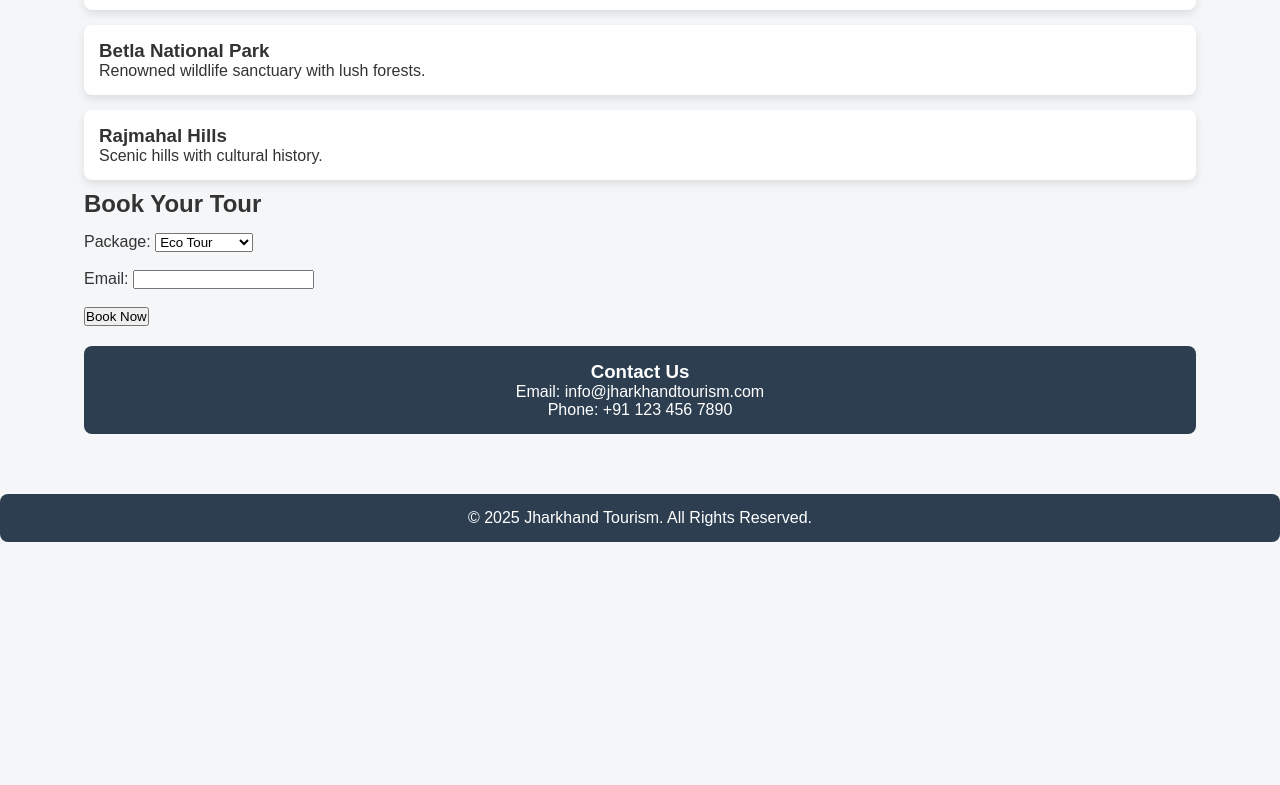
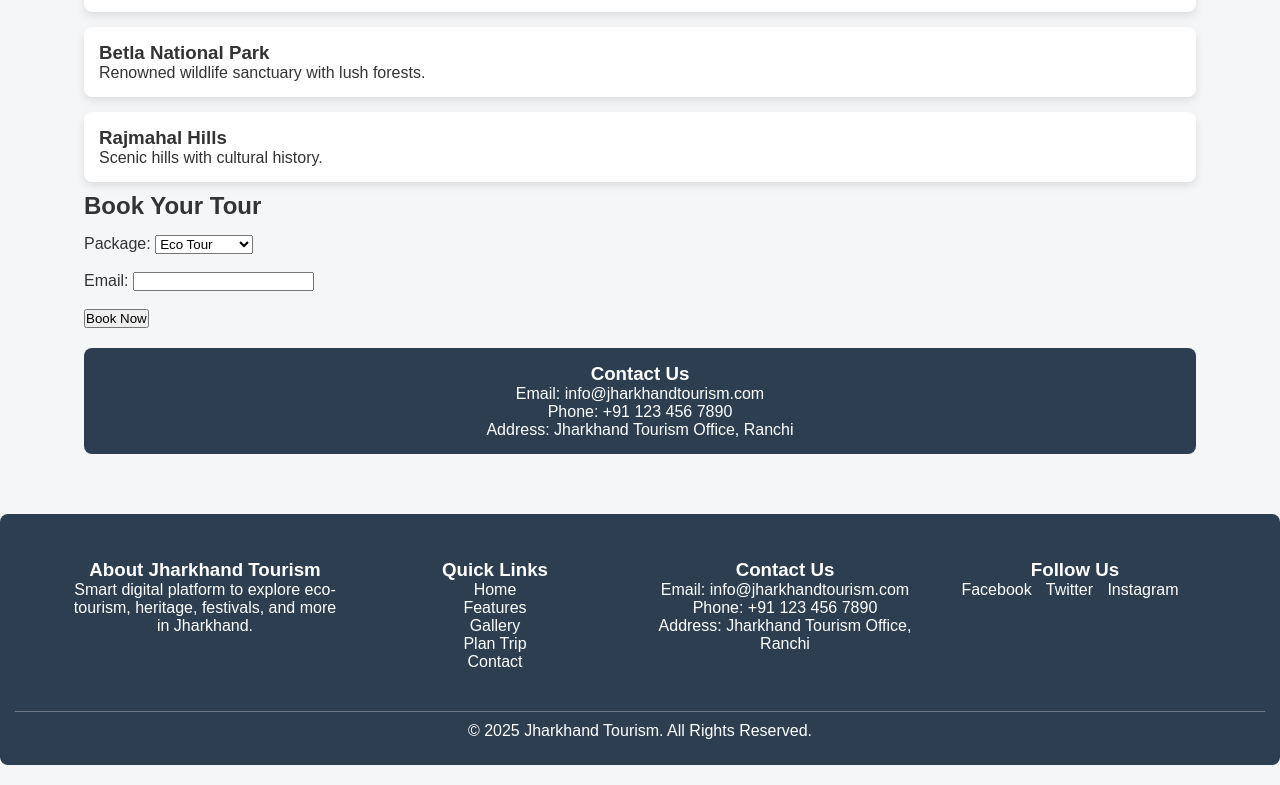
Before and after one commit to shivanireddyyy2211-arch/-explore---smart---jharkhand---tourism, a plain HTML site: page index.html in a window 1280 px wide. Shown: the part 2503-3288 px from the top of the page. Before the commit the page ends 3065 px from the top, so only its background shows below. Drawn offline with nearby package versions, Linux system fonts and the light colour scheme; some packages are replaced by stand-ins of ours; a script that the page names is missing.

Commit message:
Update index.html

```diff
--- a/index.html
+++ b/index.html
@@ -38,6 +38,8 @@ nav a:hover{background:#ddd;color:black;}
 .chat-message{padding:5px 8px;margin-bottom:5px;border-radius:10px;max-width:80%;word-wrap:break-word;}
 .chat-user{background:#3498db;color:#fff;align-self:flex-end;}
 .chat-bot{background:#bdc3c7;color:#2c3e50;align-self:flex-start;}
+footer a{text-decoration:none;color:#fff;}
+footer a:hover{text-decoration:underline;}
 </style>
 </head>
 <body>
@@ -117,9 +119,9 @@ nav a:hover{background:#ddd;color:black;}
 <section id="gallery" class="features">
 <h2>Photo Gallery & Virtual Tours</h2>
 <div class="gallery-container">
-<img src="images/ranchi_city.jpg" alt="Ranchi City">
-<img src="images/dassam_falls.jpg" alt="Dassam Falls">
-<img src="images/jagannath_temple.jpg" alt="Jagannath Temple">
+<img src="images/ranchi_city.jpg">
+<img src="images/dassam_falls.jpg">
+<img src="images/jagannath_temple.jpg">
 </div>
 </section>
 
@@ -173,11 +175,45 @@ Select spots and click "Generate Itinerary"
 <h3>Contact Us</h3>
 <p>Email: info@jharkhandtourism.com</p>
 <p>Phone: +91 123 456 7890</p>
+<p>Address: Jharkhand Tourism Office, Ranchi</p>
 </div>
 
 </div> <!-- container -->
 
-<footer>&copy; 2025 Jharkhand Tourism. All Rights Reserved.</footer>
+<!-- Updated Footer -->
+<footer>
+  <div style="display:flex;flex-wrap:wrap;justify-content:space-between;max-width:1200px;margin:auto;padding:20px;color:#fff;">
+    <div style="flex:1;min-width:200px;margin:10px;">
+      <h3>About Jharkhand Tourism</h3>
+      <p>Smart digital platform to explore eco-tourism, heritage, festivals, and more in Jharkhand.</p>
+    </div>
+    <div style="flex:1;min-width:200px;margin:10px;">
+      <h3>Quick Links</h3>
+      <ul style="list-style:none;padding:0;">
+        <li><a href="#home">Home</a></li>
+        <li><a href="#features">Features</a></li>
+        <li><a href="#gallery">Gallery</a></li>
+        <li><a href="#itinerary">Plan Trip</a></li>
+        <li><a href="#contact">Contact</a></li>
+      </ul>
+    </div>
+    <div style="flex:1;min-width:200px;margin:10px;">
+      <h3>Contact Us</h3>
+      <p>Email: info@jharkhandtourism.com</p>
+      <p>Phone: +91 123 456 7890</p>
+      <p>Address: Jharkhand Tourism Office, Ranchi</p>
+    </div>
+    <div style="flex:1;min-width:200px;margin:10px;">
+      <h3>Follow Us</h3>
+      <a href="#" style="color:#fff;margin-right:10px;">Facebook</a>
+      <a href="#" style="color:#fff;margin-right:10px;">Twitter</a>
+      <a href="#" style="color:#fff;margin-right:10px;">Instagram</a>
+    </div>
+  </div>
+  <div style="text-align:center;padding:10px;border-top:1px solid rgba(255,255,255,0.3);margin-top:10px;">
+    &copy; 2025 Jharkhand Tourism. All Rights Reserved.
+  </div>
+</footer>
 
 <!-- Chat Box -->
 <div class="chat-box">
@@ -203,58 +239,87 @@ const mainViewer = new PhotoSphereViewer.Viewer({
 
 // Map & 360° Spots
 const spots = [
-{name:'Ranchi', coords:[23.3441,85.3096], img:'images/ranchi_360.jpg'},
-{name:'Jamshedpur', coords:[22.8046,86.2029], img:'images/jamshedpur_360.jpg'},
-{name:'Dhanbad', coords:[23.7957,86.4304], img:'images/dhanbad_360.jpg'}
+  {name:'Ranchi', coords:[23.3441,85.3096], img:'images/ranchi_360.jpg'},
+  {name:'Jamshedpur', coords:[22.8046,86.2029], img:'images/jamshedpur_360.jpg'},
+  {name:'Dhanbad', coords:[23.7957,86.4304], img:'images/dhanbad_360.jpg'}
 ];
+
 const map = L.map('map').setView([23.6102,85.2799],7);
-L.tileLayer('https://{s}.tile.openstreetmap.org/{z}/{x}/{y}.png',{ attribution:'&copy; OpenStreetMap contributors'}).addTo(map);
-spots.forEach(s=>{
-  const marker=L.marker(s.coords).addTo(map);
-  marker.on('click',()=>mainViewer.setPanorama(s.img));
+L.tileLayer('https://{s}.tile.openstreetmap.org/{z}/{x}/{y}.png', {
+  attribution:'&copy; OpenStreetMap contributors'
+}).addTo(map);
+
+spots.forEach(s => {
+  const marker = L.marker(s.coords).addTo(map);
+  marker.on('click', () => mainViewer.setPanorama(s.img));
 });
 
 // Search & Filter
-const touristSpots = spots.concat([{ name:"Netarhat",type:"eco" }, { name:"Betla National Park",type:"eco" }, { name:"Dassam Falls",type:"eco" }]);
+const touristSpots = spots.concat([
+  { name:"Netarhat", type:"eco" },
+  { name:"Betla National Park", type:"eco" },
+  { name:"Dassam Falls", type:"eco" }
+]);
+
 const searchInput = document.getElementById('searchInput');
 const filterSelect = document.getElementById('filterSelect');
 const resultsContainer = document.getElementById('resultsContainer');
-function displayResults(){
+
+function displayResults() {
   const val = searchInput.value.toLowerCase();
   const filter = filterSelect.value;
-  resultsContainer.innerHTML="";
-  touristSpots.forEach(s=>{
-    if((s.name.toLowerCase().includes(val)) && (filter==='all'||s.type===filter)){
-      const card=document.createElement('div');
-      card.className='card';
-      card.innerHTML=<h3>${s.name}</h3>;
+  resultsContainer.innerHTML = "";
+  touristSpots.forEach(s => {
+    if ((s.name.toLowerCase().includes(val)) && (filter === 'all' || s.type === filter)) {
+      const card = document.createElement('div');
+      card.className = 'card';
+      card.innerHTML = <h3>${s.name}</h3>;
       resultsContainer.appendChild(card);
     }
   });
 }
-searchInput.addEventListener('input',displayResults);
-filterSelect.addEventListener('change',displayResults);
+
+searchInput.addEventListener('input', displayResults);
+filterSelect.addEventListener('change', displayResults);
 displayResults();
 
 // Itinerary Planner
-document.getElementById('generateBtn').addEventListener('click',()=>{
-const selected=[...document.querySelectorAll("#spotForm input[name='spot']:checked")].map(cb=>cb.value);
-const content=document.getElementById('itineraryContent');
-if(selected.length===0){content.innerHTML="<p>Select spots first.</p>"; return;}
-content.innerHTML="";
-selected.forEach((s,i)=>{
-const div=document.createElement('div'); div.className='itinerary-box';
-div.innerHTML=<h4>Day ${i+1}: ${s}</h4><p>Estimated travel: 1-2 hrs</p>;
-content.appendChild(div);
-});
+document.getElementById('generateBtn').addEventListener('click', () => {
+  const selected = [...document.querySelectorAll("#spotForm input[name='spot']:checked")].map(cb => cb.value);
+  const content = document.getElementById('itineraryContent');
+  if (selected.length === 0) {
+    content.innerHTML = "<p>Select spots first.</p>";
+    return;
+  }
+  content.innerHTML = "";
+  selected.forEach((s, i) => {
+    const div = document.createElement('div');
+    div.className = 'itinerary-box';
+    div.innerHTML = <h4>Day ${i+1}: ${s}</h4><p>Estimated travel: 1-2 hrs</p>;
+    content.appendChild(div);
+  });
 });
 
 // Chat Box
-const chatSend=document.getElementById('chat-send');
-const chatInput=document.getElementById('chat-input');
-const chatMessages=document.getElementById('chat-messages');
-function addMessage(txt,type){ const div=document.createElement('div'); div.className='chat-message '+type; div.textContent=txt; chatMessages.appendChild(div); chatMessages.scrollTop=chatMessages.scrollHeight; }
-chatSend.addEventListener('click',()=>{ const txt=chatInput.value.trim(); if(txt==='') return; addMessage(txt,'chat-user'); chatInput.value=''; setTimeout(()=>addMessage("Thanks! We'll respond soon.",'chat-bot'),600); });
+const chatSend = document.getElementById('chat-send');
+const chatInput = document.getElementById('chat-input');
+const chatMessages = document.getElementById('chat-messages');
+
+function addMessage(txt, type) {
+  const div = document.createElement('div');
+  div.className = 'chat-message ' + type;
+  div.textContent = txt;
+  chatMessages.appendChild(div);
+  chatMessages.scrollTop = chatMessages.scrollHeight;
+}
+
+chatSend.addEventListener('click', () => {
+  const txt = chatInput.value.trim();
+  if (txt === '') return;
+  addMessage(txt, 'chat-user');
+  chatInput.value = '';
+  setTimeout(() => addMessage("Thanks! We'll respond soon.", 'chat-bot'), 600);
+});
 </script>
 
 </body>
```
